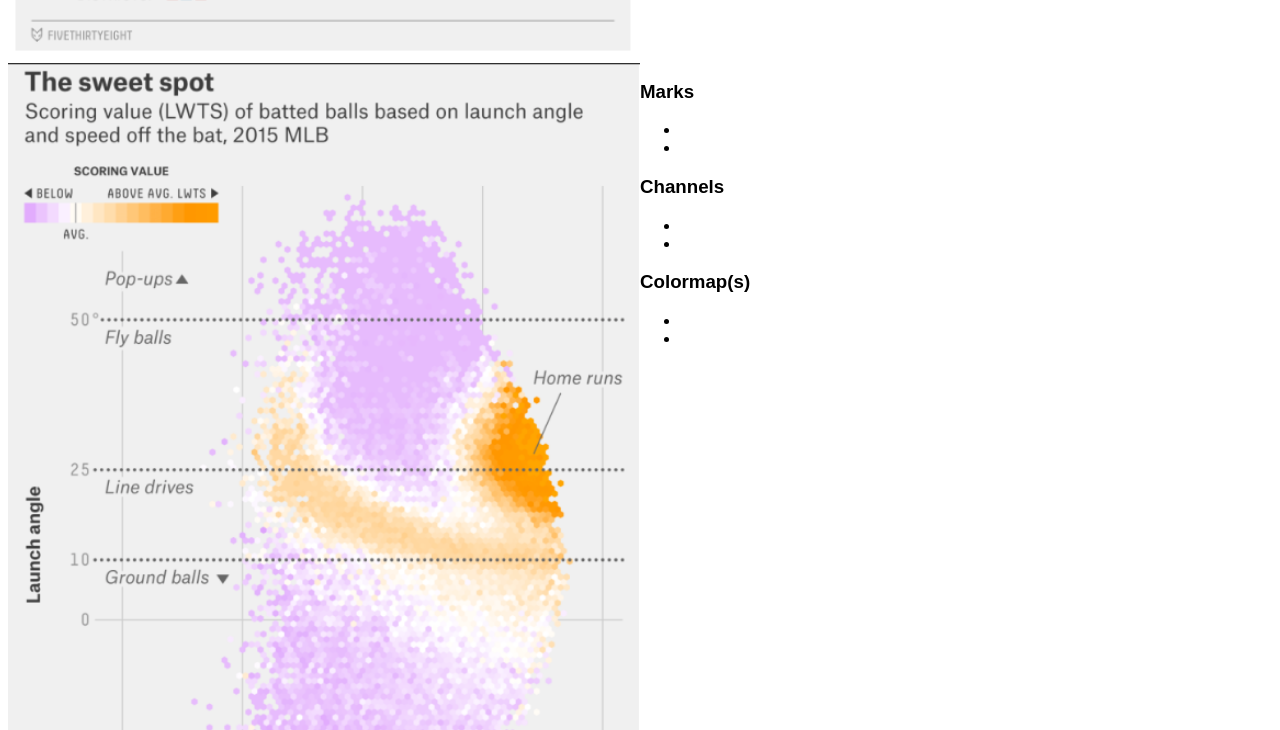
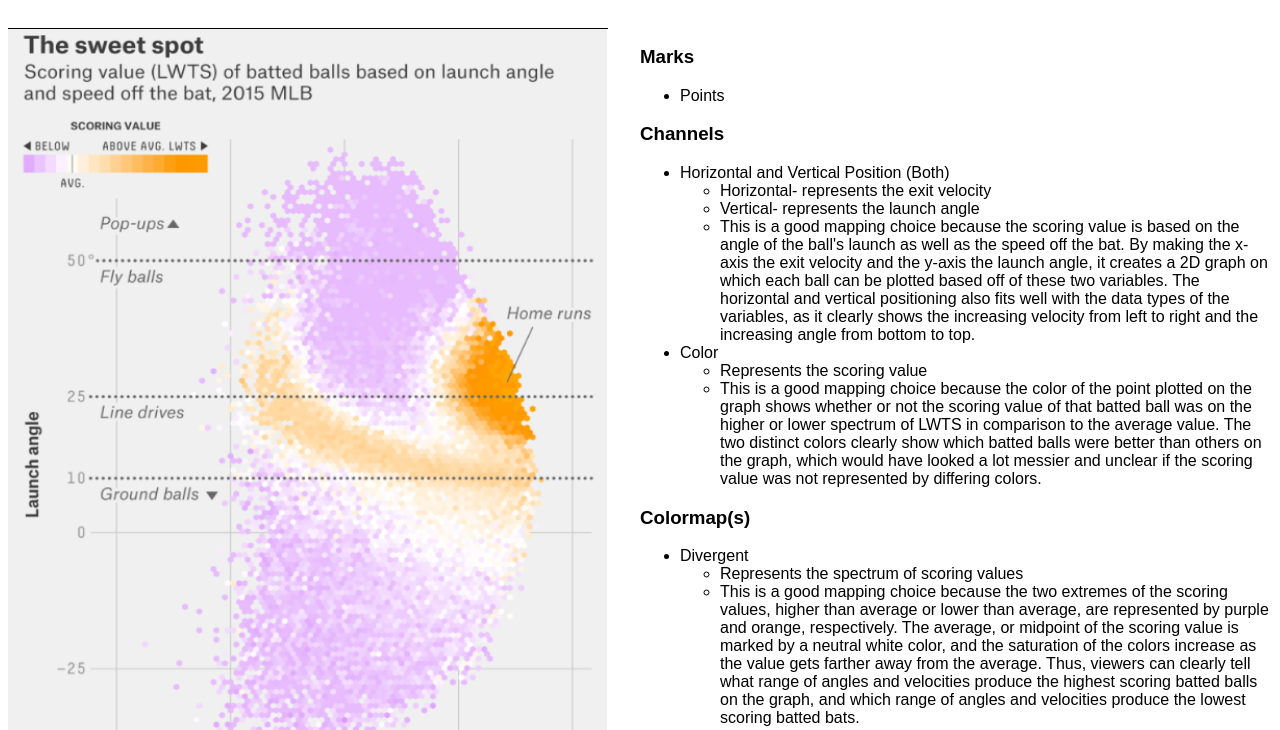
Before and after one commit to DS4200-S23-Class/hw-03-christina-and-grace, a plain HTML site: page index.html in a window 1280 px wide. Shown: the part 737-1467 px from the top of the page. Drawn offline with Linux system fonts and the light colour scheme.

Commit message:
vis 2 description

```diff
--- a/index.html
+++ b/index.html
@@ -18,7 +18,7 @@
     <div class="flexbox">
         <!-- Vis 1 Descriptions -->
         <div class="flex_column">
-            <img src="img/vis1.png" width="100%">
+            <img src="img/vis1.png" width="95%" height="95%">
         </div>
         <!-- Vis 2 Descriptions -->
         <div class="flex_column">
@@ -31,7 +31,7 @@
             <ul>
                 <li>Color</li>
                 <ul>
-                    <li>represents the political party that won the electoral votes in a given state</li>
+                    <li>Represents the political party that won the electoral votes in a given state</li>
                     <li>This is a good mapping choice because the majority of people easily recognize
                         blue and red as Democratic and Republican, respectively. Using a US Map where each
                         state is filled in with the appropriate representative color, the visualization easily
@@ -44,7 +44,7 @@
             <ul>
                 <li>Categorical</li>
                 <ul>
-                    <li>represents the political party (Blue or Red) that won the electoral votes in a given state</li>
+                    <li>Represents the political party (Blue or Red) that won the electoral votes in a given state</li>
                     <li>This is a good mapping choice because in American culture, blue and red are clearly
                         representative of the two political parties: Democrats and Republicans. The two contrasting
                         colors are easily distinguishable. Where votes were split in Nebraska, the fill of
@@ -60,27 +60,55 @@
     <div class="flexbox">
         <!-- Vis 1 Descriptions -->
         <div class="flex_column">
-            <img src="img/vis2.png" width="100%">
+            <img src="img/vis2.png" width="95%" height="95%">
 
         </div>
         <!-- Vis 2 Descriptions -->
         <div class="flex_column">
             <h3>Marks</h3>
             <ul>
-                <li></li>
-                <li></li>
+                <li>Points</li>
             </ul>
 
             <h3>Channels</h3>
             <ul>
-                <li></li>
-                <li></li>
+                <li>Horizontal and Vertical Position (Both)</li>
+                <ul>
+                    <li>Horizontal- represents the exit velocity</li>
+                    <li>Vertical- represents the launch angle</li>
+                    <li>This is a good mapping choice because the scoring value is based on the angle of the ball's
+                        launch as well as the speed off the bat. By making the x-axis the exit velocity and the
+                        y-axis the launch angle, it creates a 2D graph on which each ball can be plotted based
+                        off of these two variables. The horizontal and vertical positioning also fits well with the
+                        data types of the variables, as it clearly shows the increasing velocity from left to
+                        right and the increasing angle from bottom to top.
+                    </li>
+                </ul>
+                <li>Color </li>
+                <ul>
+                    <li>Represents the scoring value</li>
+                    <li>This is a good mapping choice because the color of the point plotted on the graph shows
+                        whether or not the scoring value of that batted ball was on the higher or lower
+                        spectrum of LWTS in comparison to the average value. The two distinct colors clearly
+                        show which batted balls were better than others on the graph, which would have looked
+                        a lot messier and unclear if the scoring value was not represented by differing colors.
+                    </li>
+                </ul>
             </ul>
 
             <h3>Colormap(s)</h3>
             <ul>
-                <li></li>
-                <li></li>
+                <li>Divergent</li>
+                <ul>
+                    <li>Represents the spectrum of scoring values</li>
+                    <li>This is a good mapping choice because the two extremes of the scoring values, higher than
+                        average or lower than average, are represented by purple and orange, respectively. The average, or
+                        midpoint of the scoring value is marked by a neutral white color, and the saturation of the colors
+                        increase as the value gets farther away from the average. Thus, viewers can clearly tell what
+                        range of angles and velocities produce the highest scoring batted balls on the graph, and which
+                        range of angles and velocities produce the lowest scoring batted bats.
+                    </li>
+                </ul>
             </ul>
         </div>
     </div>
--- a/style.css
+++ b/style.css
@@ -6,6 +6,7 @@ body{
 .flexbox {
     display: flex;
     flex-direction: row;
+    justify-content: space-between;
 }
 
 .flex_column {
```
Also changed, not shown: 1 other file.
